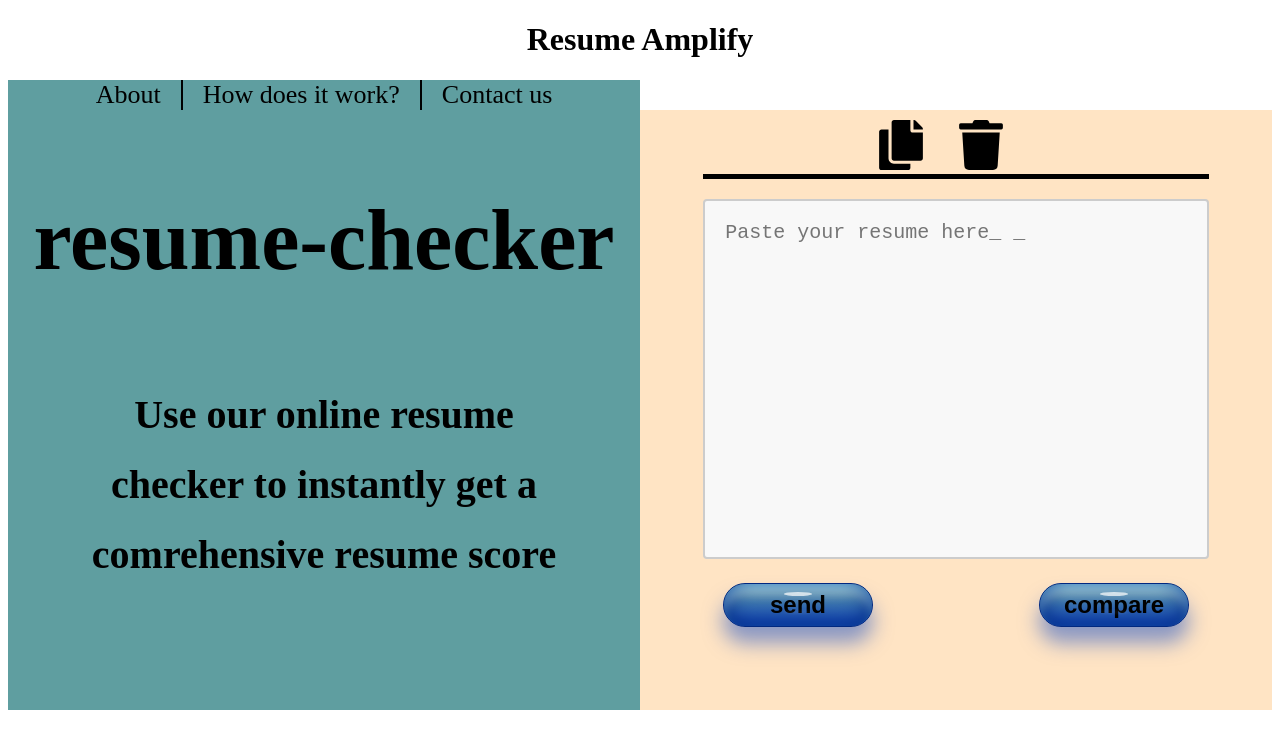
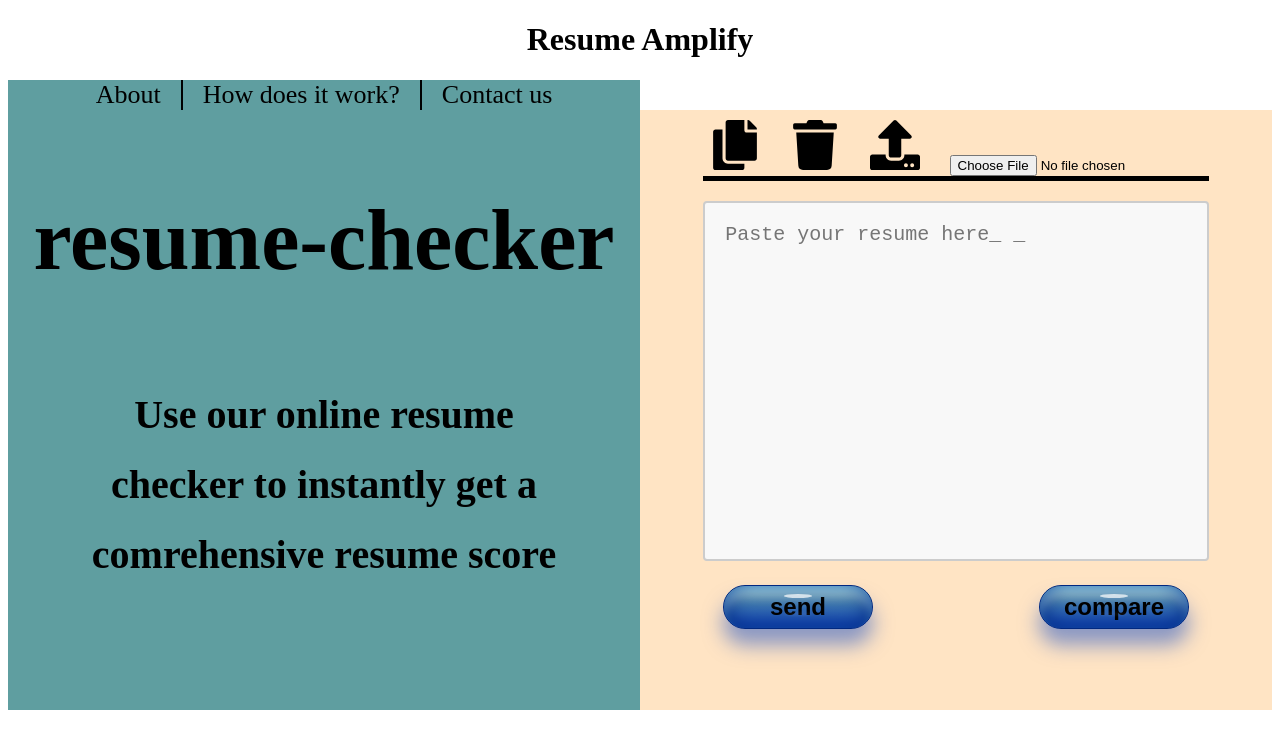
Before and after one commit to MaceTenth/Resume-Ampilfy, a React (Vite) app: page / in a window 1280 px wide. Shown: the top 748 px of the page. Built offline with nearby package versions, Linux system fonts and the light colour scheme.

Commit message:
extract text from pdf

```diff
--- a/package.json
+++ b/package.json
@@ -11,6 +11,7 @@
   "author": "Shimon Moyal",
   "license": "Apache-2.0",
   "devDependencies": {
+    "buffer": "^6.0.3",
     "eslint": "8.8.0",
     "eslint-config-prettier": "8.3.0",
     "eslint-plugin-import": "^2.25.4",
@@ -22,6 +23,11 @@
     "process": "^0.11.10"
   },
   "dependencies": {
+    "axios": "^0.27.2",
+    "cors": "^2.8.5",
+    "express": "^4.18.1",
+    "express-fileupload": "^1.4.0",
+    "pdf-parse": "^1.1.1",
     "react": "17.0.2",
     "react-dom": "17.0.2",
     "react-icons": "^4.4.0",
--- a/src/App.css
+++ b/src/App.css
@@ -210,3 +210,8 @@ button::after {
     rgba(255, 255, 255, 0) 100%
   );
 }
+
+.image {
+  width: 50px;
+  height: 50px;
+}
--- a/src/App.js
+++ b/src/App.js
@@ -1,8 +1,7 @@
 import { BrowserRouter as Router, Switch, Route } from "react-router-dom";
-import About from "./components/About";
+import Main from "./components/Main";
 import Contact from "./components/Contact";
 import Navbar from "./components/Navbar";
-import ResumePaste from "./components/ResumePaste";
 import { render } from "react-dom";
 import "./App.css";
 
@@ -13,16 +12,9 @@ function App() {
       <Router>
         <Navbar />
         <Switch>
-          <Route path="/" exact>
-            <div className="container">
-              <About />
-              <ResumePaste />
-            </div>
-          </Route>
-          <Route path="/How does it work?" />
-          <Route path="/Contact">
-            <Contact />
-          </Route>
+          <Route path="/" exact component={Main} />
+          <Route path="/explain" />
+          <Route path="/Contact" component={Contact} />
         </Switch>
       </Router>
     </div>
--- /dev/null
+++ b/src/components/Main.js
@@ -0,0 +1,12 @@
+import About from "./About";
+import ResumePaste from "./ResumePaste";
+
+const Main = () => {
+  return (
+    <div className="container">
+      <About />
+      <ResumePaste />
+    </div>
+  );
+};
+export default Main;
--- a/src/components/ResumePaste.js
+++ b/src/components/ResumePaste.js
@@ -1,20 +1,35 @@
-import { FaCopy, FaTrash } from "react-icons/fa";
+/* eslint-disable no-useless-escape */
+import { FaCopy, FaTrash, FaUpload } from "react-icons/fa";
 import { useState } from "react";
+import axios from "axios";
 
 const ResumePaste = () => {
-  const [myText, setMyText] = useState("");
+  const [content, setContent] = useState("");
 
-  const handleTextChange = (event) => {
-    setMyText(event.target.value);
-  };
+  async function handleChange(event) {
+    const file = event.target.files[0];
+
+    const formData = new FormData();
+    formData.append("pdfFile", file);
+
+    async function fetch() {
+      const result = await axios
+        .post("http://localhost:4000/extract-text", formData)
+        .then((res) => res);
+      setContent(result.data.trim());
+    }
+
+    fetch();
+  }
 
   function handleCopyClick() {
-    let resumeCopy = myText;
+    let resumeCopy = content;
     console.log(resumeCopy);
   }
 
   function handleTrashClick() {
-    setMyText("");
+    setContent("");
+    document.getElementById("inputFile").value = "";
   }
 
   return (
@@ -28,12 +43,33 @@ const ResumePaste = () => {
           className="resumePaste__button trash"
           onClick={handleTrashClick}
         />
+        <FaUpload htmlFor="inputFile" className="resumePaste__button file" />
+        <input type="file" accept="*" onChange={handleChange} id="inputFile" />
       </div>
+
+      {/* <label htmlFor="contained-button-file">
+        <Button
+          variant="contained"
+          color="primary"
+          component="span"
+          size="small"
+        >
+          Upload Image
+        </Button>
+      </label>
+      <input
+        accept="image/*"
+        className={classes.input}
+        id="contained-button-file"
+        multiple
+        type="file"
+        {...register("image", { required: true })}
+      /> */}
+
       <textarea
         className="resume__text"
         placeholder="Paste your resume here_ _"
-        value={myText}
-        onChange={handleTextChange}
+        defaultValue={content}
       ></textarea>
       <div className="button resume__options">
         <button className="send__button">send</button>
```
Also changed, not shown: src/components/server.js (added, +29 -0 lines), 1 other file (tests, documents, lock files or other folders).
